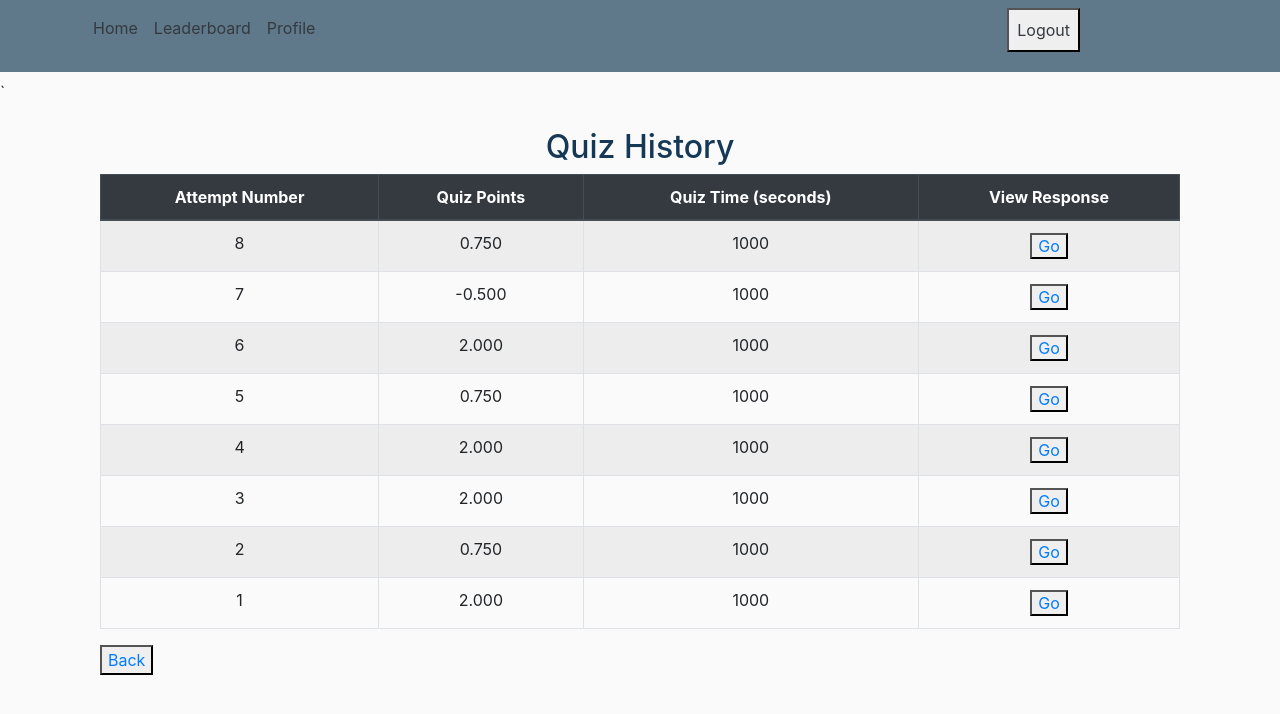
After one commit to agrawalgazal/Quiz-Application, a Django app: page /quiz_history_table/8 in a window 1280 px wide. The commit adds this page. Shown: the top 714 px of the page. Run offline with Django 5.2, Linux system fonts and the light colour scheme; a user stored in the database is signed in; data comes from the database, SQL or seed files in the repository; both versions use the stored data as it was after the commit.

Commit message:
quiz-app

```diff
--- a/quiz/models.py
+++ b/quiz/models.py
@@ -32,12 +32,13 @@ class Quiz(models.Model):
 class Question(models.Model):
        question_id=models.BigAutoField(primary_key=True)
        quiz_id=models.ForeignKey(Topic,on_delete=models.CASCADE)
-       question=models.CharField(max_length=200)
+       question=models.CharField(max_length=400)
        optionA=models.CharField(max_length=200)
        optionB=models.CharField(max_length=200)
        optionC=models.CharField(max_length=200)
        optionD=models.CharField(max_length=200)
        correct_ans=models.CharField(max_length=200)
+
 
        def __str__(self):
              return self.question
@@ -74,13 +75,16 @@ class Point(models.Model):
 
 
 class Attempt(models.Model):
-    user_id=models.ForeignKey(User,on_delete=models.CASCADE)
-    quiz_id=models.ForeignKey(Quiz,on_delete=models.CASCADE)
-    number_of_attempt=models.IntegerField()
-    best_point=models.DecimalField(max_digits=10,decimal_places=3)
+      user_id=models.ForeignKey(User,on_delete=models.CASCADE)
+      quiz_id=models.ForeignKey(Quiz,on_delete=models.CASCADE)
+      number_of_attempt=models.IntegerField()
+      best_point=models.DecimalField(max_digits=10,decimal_places=3)
+      class Meta:
+            unique_together=("user_id","quiz_id")
 
-    class Meta:
-          unique_together=("user_id","quiz_id")
+      def __str__(self):
+            return self.user_id.username
+
 
 class Global_Points(models.Model):
     user_id=models.ForeignKey(User,on_delete=models.CASCADE,primary_key=True)
--- a/quiz/static/quiz/main.css
+++ b/quiz/static/quiz/main.css
@@ -86,5 +86,39 @@ font-size: 2.5rem;
 .left-header{
     display: flex;
     flex-direction: row;
+    justify-content: space-around;
 
 }
+
+.logout{
+    position: absolute;
+    right: 200;
+}
+
+.leaderboard-container {
+    max-width: 600px;
+    margin: 50px auto;
+    background: white;
+    padding: 20px;
+    border-radius: 10px;
+    box-shadow: 0px 0px 10px rgba(0, 0, 0, 0.1);
+}
+.table thead {
+    background-color: #007bff;
+    color: white;
+}
+.rank-1 {
+    background-color: gold !important;
+    color: black;
+    font-weight: bold;
+}
+.rank-2 {
+    background-color: silver !important;
+    color: black;
+    font-weight: bold;
+}
+.rank-3 {
+    background-color: #cd7f32 !important; /* Bronze */
+    color: black;
+    font-weight: bold;
+}
--- a/quiz/templates/quiz/base.html
+++ b/quiz/templates/quiz/base.html
@@ -26,10 +26,11 @@
                       <form method="POST" action="{% url 'logout' %}">
                           {% csrf_token %}
                           <div class="left-header">
-
-                          <button class="nav-item nav-link text-dark" type="submit">Logout</button>
-                        <a  class="nav-item nav-link text-dark" href="{% url 'global_leaderboard' %}">Leaderboard</a>
-                            <div/>
+                            <a  class="nav-item nav-link text-dark" href="{% url 'quiz-home' %}">Home</a>
+                            <a  class="nav-item nav-link text-dark" href="{% url 'global_leaderboard' %}">Leaderboard</a>
+                            <a  class="nav-item nav-link text-dark" href="{% url 'quizhistory' %}">Profile</a>
+                            <button class="logout nav-item nav-link text-dark" type="submit">Logout</button>
+                          <div/>
                       </form>
                   {% else %}
                       <a class="nav-item nav-link" href="{% url 'login' %}">Login</a>
--- a/quiz/templates/quiz/home.html
+++ b/quiz/templates/quiz/home.html
@@ -15,8 +15,8 @@
                 <option value="H">Hard</option>
                 <option value="X">Expert</option>
             </select><br><br>
-            <label for="rating">Rating for this topis is: {{form.quiz_id.rating}}</label><br><br>
-            <label for="rating">Accuracy for this topis is: {{quiz.quiz_acuracy}}%</label><br><br>
+            {% comment %} <label for="rating">Rating for this topis is: {{form.quiz_id.rating}}</label><br><br> {% endcomment %}
+            {% comment %} <label for="rating">Accuracy for this topis is: {{quiz.quiz_acuracy}}%</label><br><br> {% endcomment %}
 
             <button type="submit">PLAY</button>
         </fieldset>
--- /dev/null
+++ b/quiz/templates/quiz/quiz_history_table.html
@@ -0,0 +1,43 @@
+{% extends 'quiz/base.html' %}
+
+{% block content %}
+<div class="container mt-4">
+    <h2 class="text-center">Quiz History</h2>
+
+    {% if user_quiz_history_table %}
+    <div class="table-responsive">
+        <table class="table table-striped table-bordered text-center">
+            <thead class="thead-dark">
+                <tr>
+                    <th>Attempt Number</th>
+                    <th>Quiz Points</th>
+                    <th>Quiz Time (seconds)</th>
+                    <th>View Response</th>
+                </tr>
+            </thead>
+            <tbody>
+                {% for record in user_quiz_history_table %}
+                <tr>
+                    <td>{{ record.attempt_number }}</td>
+                    <td>{{ record.quiz_points }}</td>
+                    <td>{{ record.quiz_time }}</td>
+                    <td>
+                        <button>
+                            <a href="{% url 'view_attempt_response' quiz_id=quiz_id attempt_number=record.attempt_number %}">Go</a>
+                        </button>
+                    </td>
+                </tr>
+                {% endfor %}
+            </tbody>
+        </table>
+    </div>
+    {% else %}
+    <div class="alert alert-warning text-center">
+        No quiz history found.
+    </div>
+    {% endif %}
+    <button>
+        <a href="{% url 'quizhistory' %}">Back</a>
+    </button>
+</div>
+{% endblock %}
--- a/quiz/urls.py
+++ b/quiz/urls.py
@@ -3,8 +3,12 @@ from . import views as quiz_views
 from leaderboard import views as leaderboard_views
 from django.contrib.auth import views as auth_views
 
+
 urlpatterns = [
     path('',quiz_views.home,name='quiz-home'),
     path('topic/',quiz_views.quiz_topic,name='quiz-topic'),
     path('quiz/<int:quiz_id>', quiz_views.question_list, name='quiz'),
+    path('quizhistory/',quiz_views.quiz_history,name='quizhistory'),
+    path('quiz_history_table/<int:quiz_id>',quiz_views.quiz_history_table,name='quiz_history_table'),
+    path('view_attempt_response/<int:quiz_id>/<int:attempt_number>',quiz_views.view_attempt_response,name='view_attempt_response'),
 ]
--- a/quiz/views.py
+++ b/quiz/views.py
@@ -167,7 +167,7 @@ def user_response(qsn_ans,user,quiz,total_attempt):
                 question_response_time=10,
                 quiz_id=quiz,
                 attempt_number=total_attempt
-            ).save()
+            )
 
 
 
@@ -180,3 +180,58 @@ def pagination_on_questions(quiz_id,page):
     paginator = Paginator(questions, 1)
     page_number = page
     return paginator.get_page(page_number)
+
+
+
+def quiz_history(request):
+
+   if request.method == "POST":
+        print(request.POST)
+        form = TopicForm(request.POST)
+        return redirect('quiz_history_table',quiz_id=int(request.POST['quiz_id']))
+
+   else:
+        form = TopicForm()
+
+   return render(request,'quiz/quiz_history.html',{'form': form})
+
+@login_required
+def quiz_history_table(request,quiz_id):
+
+
+    if request.user.is_authenticated:
+                user_id = request.user.id
+
+
+    user_quiz_history_table = Point.objects.filter(user_id=user_id, quiz_id=quiz_id).order_by('-attempt_number')
+    print(user_quiz_history_table)
+
+    if not user_quiz_history_table.exists():
+        print("No records found.")  # Debugging statement
+
+    for response in user_quiz_history_table:
+        print("Attempt:",response.attempt_number)
+        print("Points scored :",response.quiz_points)
+        print("Time Taken :",response.quiz_time)
+
+    return render(request,'quiz/quiz_history_table.html',{'user_quiz_history_table': user_quiz_history_table,'quiz_id':quiz_id})
+
+@login_required
+def view_attempt_response(request,quiz_id,attempt_number):
+    # user_id=1
+    # quiz_id=8
+    # attempt_number=2
+
+    if request.user.is_authenticated:
+                user_id = request.user.id
+
+    view_attempt_response=UserResponse.objects.filter(user_id=user_id,quiz_id=quiz_id,attempt_number=attempt_number)
+
+    for response in view_attempt_response:
+        print("Question:",response.question_id.question)  # Adjust based on model fields
+        print("Your response :",response.user_ans)
+        print("Correct response :",response.question_id.correct_ans )
+
+
+    form=TopicForm()
+    return render(request,'quiz/view_attempt_response.html',{'view_attempt_response': view_attempt_response})
```
Also changed, not shown: leaderboard/templates/leaderboard/global_leaderboard.html (deleted, +0 -85 lines), leaderboard/templates/leaderboard/leaderboard.html (+11 -54 lines), quiz/templates/quiz/quiz_history.html (added, +12 -0 lines), quiz/templates/quiz/view_attempt_response.html (added, +38 -0 lines), db.sqlite3, quiz/forms.py (line endings or trailing spaces), quiz/migrations/0006_alter_question_question.py (added).
